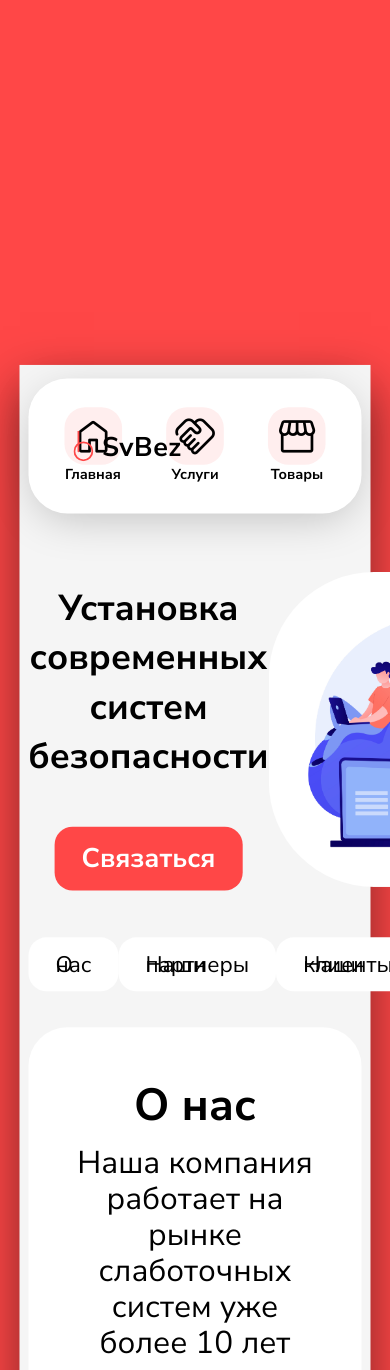
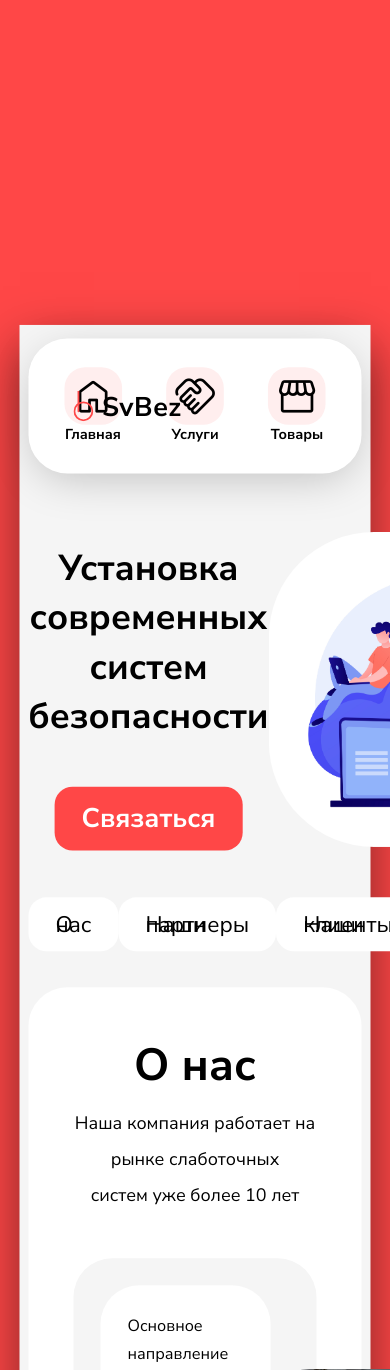
Before and after one commit to igor-73r/sv-bez, a Django app: page / in a window 390 px wide; the page is wider, and only the part inside the window is pictured. Shown: the top 1370 px of that part. Run offline with Django 4.2, Linux system fonts and the light colour scheme; data that the repository does not hold is empty.

Commit message:
small-fix-font-size

```diff
--- a/SvbezDjangoWeb/static/css/home.css
+++ b/SvbezDjangoWeb/static/css/home.css
@@ -250,7 +250,7 @@
         padding: 30px 0;
     }
 
-    .short-info p {font-size: 35px}
+    .short-info p {font-size: 20px}
 
     .welcome-buttons {
         justify-content: space-around;
```
